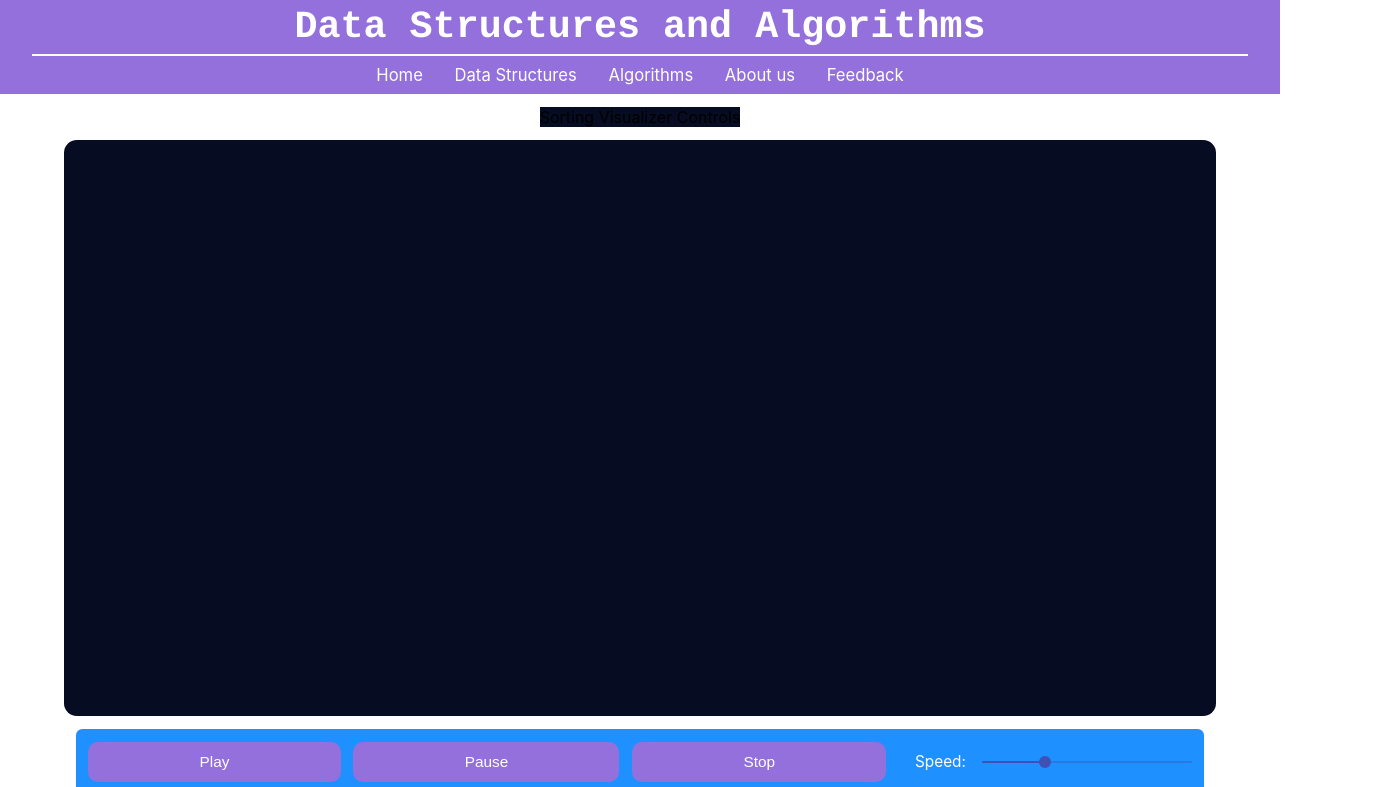
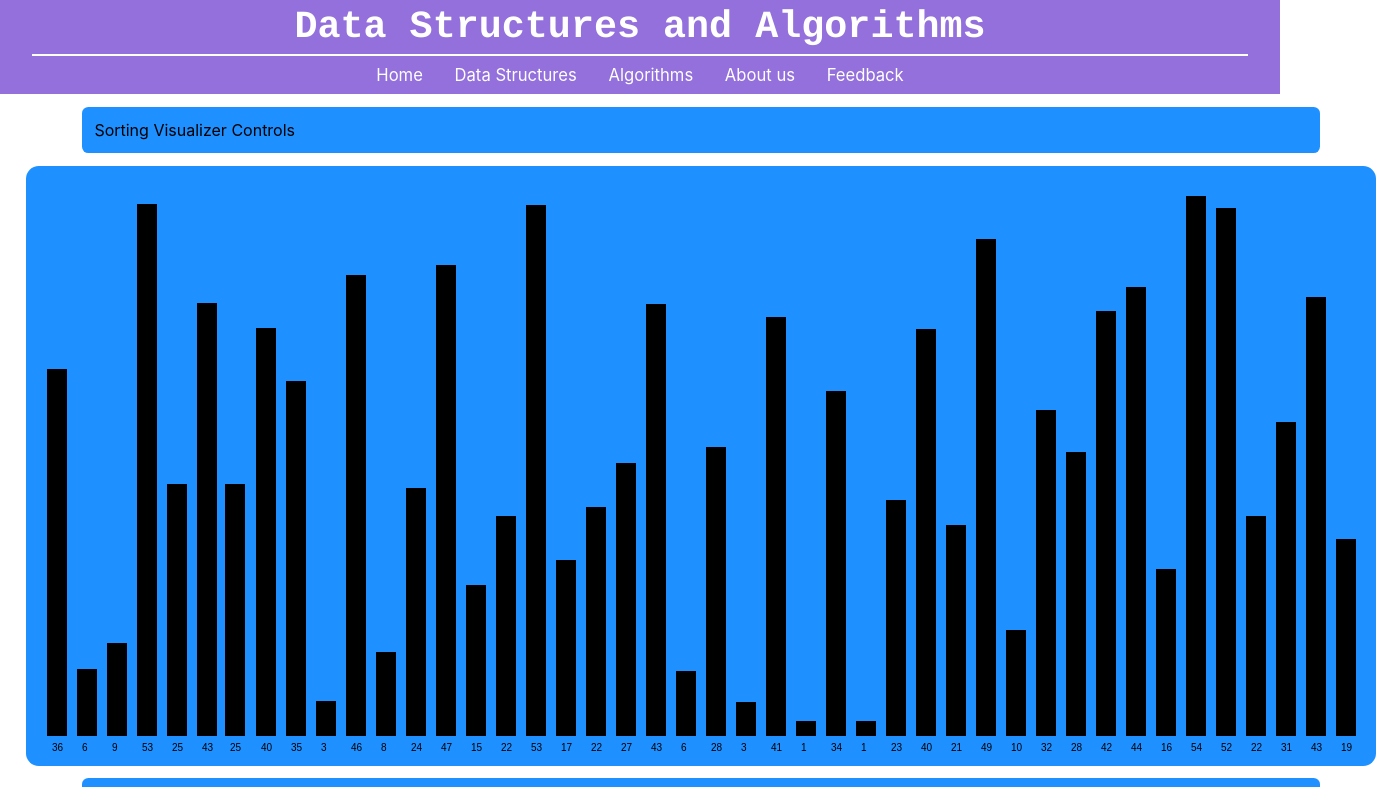
Before and after one commit to PriyanshuG13/DsXAlgo, a Next.js app: page /algorithms/sorting in a window 1280 px wide. Shown: the top 787 px of the page, 1376 px wide, since content can reach past the window. Built offline with nearby package versions, Linux system fonts and the light colour scheme.

Commit message:
Initial Commit

```diff
--- a/components/footer/footer.module.css
+++ b/components/footer/footer.module.css
@@ -1,6 +1,6 @@
 .footer{
     display: flex;
-    height: 80px;
+    height: 5vw;
     width: 100%;
     align-items: center;
     justify-content: center;
--- /dev/null
+++ b/pages/algorithms/sorting/Animation/index.js
@@ -0,0 +1,89 @@
+import React, { useRef, useEffect } from "react";
+
+export default function Visualizer(props) {
+    const canvasRef = useRef(null)
+    const {paused} = props
+
+    useEffect(() => {
+
+        const canvas = canvasRef.current
+        const context = canvas.getContext('2d')
+        let animationFrameId
+        let barsArray = generateBars(context)
+        console.log(barsArray)
+        let i = 0
+        let bar1,bar2
+
+        const swapAnimation = () => {
+            if(paused){return;}
+            swapAnimationFrame(context, bar1, bar2, i++)
+            if(i!==30){
+                animationFrameId = window.requestAnimationFrame(swapAnimation)
+            }else{
+                i = 0
+            }
+        }
+        // if(bar1.valueObject.value > bar2.valueObject.value) {
+        //     render()
+        // }
+
+        for(let i = 0; i<10; ++i){
+            setTimeout(()=>{
+                bar1 = barsArray[i]
+                bar2 = barsArray[i+1]
+                swapAnimation()
+            },i*1000);
+        }
+
+
+        return () => {
+            window.cancelAnimationFrame(animationFrameId)
+        }
+    })
+
+    return(
+        <canvas ref={canvasRef} width="1350" height="600"/>
+    );
+}
+
+const generateBars = (ctx) => {
+    ctx.clearRect(0, 0, ctx.canvas.width, ctx.canvas.height)
+    let bars = [];
+    let gap = 20;
+    for(let i = 0; i<=43; ++i){
+        const height = Math.floor(Math.random() * (ctx.canvas.height-50)) + 10;
+        const barObject = {
+            height: height,
+            width:20,
+            x: gap,
+            y: ctx.canvas.height-height-30,
+            valueObject: {
+                value: parseInt(`${height/10}`),
+                x: gap+5,
+                y: ctx.canvas.height-15
+            }
+        }
+        ctx.fillStyle = "black";
+        ctx.fillRect(barObject.x,barObject.y, barObject.width, barObject.height);
+        ctx.fillText(barObject.valueObject.value.toString(), barObject.valueObject.x, barObject.valueObject.y);
+        bars.push(barObject);
+        gap += 30;
+    }
+    return bars
+}
+
+const swapAnimationFrame = (ctx, bar1, bar2, i) => {
+    ctx.clearRect(bar1.x-1, 0, bar2.x-bar1.x+21, ctx.canvas.height)
+    ctx.fillRect(bar1.x+i, bar1.y, bar1.width, bar1.height);
+    ctx.fillRect(bar2.x-i, bar2.y, bar2.width, bar2.height);
+    ctx.fillText(bar1.valueObject.value.toString(), bar1.valueObject.x+i, bar1.valueObject.y);
+    ctx.fillText(bar2.valueObject.value.toString(), bar2.valueObject.x-i, bar2.valueObject.y);
+}
+
+// const swap = (arr, i, j) => {
+//     const temp = {height: arr[i]['height'], value: arr[i].valueObject.value}
+//     arr[i]['height'] = arr[j].height
+//     arr[i]['valueObject']['value'] = arr[j].valueObject.value
+//     arr[j]['height'] = temp.height
+//     arr[j]['valueObject']['value'] = temp.value
+// }
--- a/pages/algorithms/sorting/index.js
+++ b/pages/algorithms/sorting/index.js
@@ -3,25 +3,28 @@ import styles from "/styles/sorting.module.css";
 import Navbar from "../../../components/navbar/navbar";
 import Footer from "../../../components/footer/footer";
 import Controller from "../../../components/controller/controller";
+import Visualizer from "./Animation";
 
 export default function Sorting() {
+    const [paused, setPause] = React.useState(false);
+    const [play, setPlay] = React.useState(true);
+
+    const pause = () =>{
+        if(!paused){
+            setPause(true)
+        }
+    }
+
     return(
         <div>
             <Navbar/>
             <div className={styles.visualizer}>
                 <VisualizerController/>
-                <VisualizerAnimations/>
-                <Controller/>
+                <Visualizer paused={paused}/>
+                <Controller pause={pause}/>
             </div>
             <Footer/>
         </div>
-    );
-}
-
-function VisualizerAnimations(){
-    return(
-        <canvas>
-        </canvas>
     );
 }
 
--- a/styles/sorting.module.css
+++ b/styles/sorting.module.css
@@ -6,12 +6,17 @@
 }
 
 .visualizer canvas{
-    background-color: #060c21;
+    background-color: dodgerblue;
     margin: 1vw;
-    width: 90vw;
     border-radius: 1vw;
 }
 
 .visualizer .controller{
-    background-color: #060c21;
+    display: grid;
+    width: 90%;
+    padding: 1vw;
+    grid-template-columns: auto auto auto auto;
+    border-radius: 0.5vw;
+    grid-gap: 1vw;
+    background-color: dodgerblue;
 }
```
